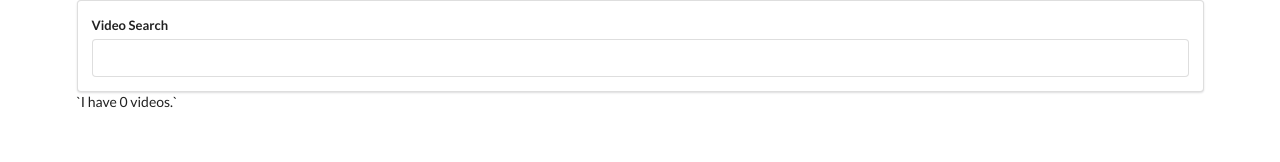
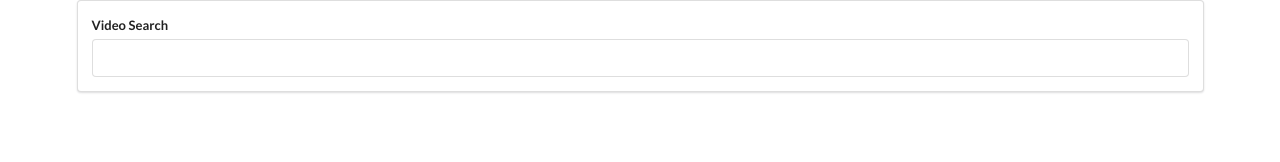
Before and after one commit to sourabhgrover/videos, a React (Create React App) app: page / in a window 1280 px wide. Shown: the top 162 px of the page. Built offline with nearby package versions, Linux system fonts and the light colour scheme.

Commit message:
117) Rendering List of Videos

```diff
--- a/src/components/App.js
+++ b/src/components/App.js
@@ -1,6 +1,7 @@
 import React from "react";
 import SearchBar from "./SearchBar";
 import youtube from "../apis/youtube";
+import VideoList from "./VideoList";
 
 class App extends React.Component {
   state = { videos: [] };
@@ -19,7 +20,7 @@
     return (
       <div className="ui container">
         <SearchBar onSearchSubmit={this.onTermSubmit} />
-        `I have {this.state.videos.length} videos.`
+        <VideoList videos={this.state.videos} />
       </div>
     );
   }
--- /dev/null
+++ b/src/components/VideoItem.js
@@ -0,0 +1,7 @@
+import React from "react";
+
+const VideoItem = () => {
+  return <div>Video Item</div>;
+};
+
+export default VideoItem;
--- /dev/null
+++ b/src/components/VideoList.js
@@ -0,0 +1,15 @@
+import React from "react";
+import VideoItem from "./VideoItem";
+
+class VideoList extends React.Component {
+  render() {
+    const renderList = this.props.videos.map(video => {
+      return <VideoItem />;
+    });
+
+    // return <div>VideoList {this.props.videos.length}</div>;
+    return <div> {renderList}</div>;
+  }
+}
+
+export default VideoList;
```
